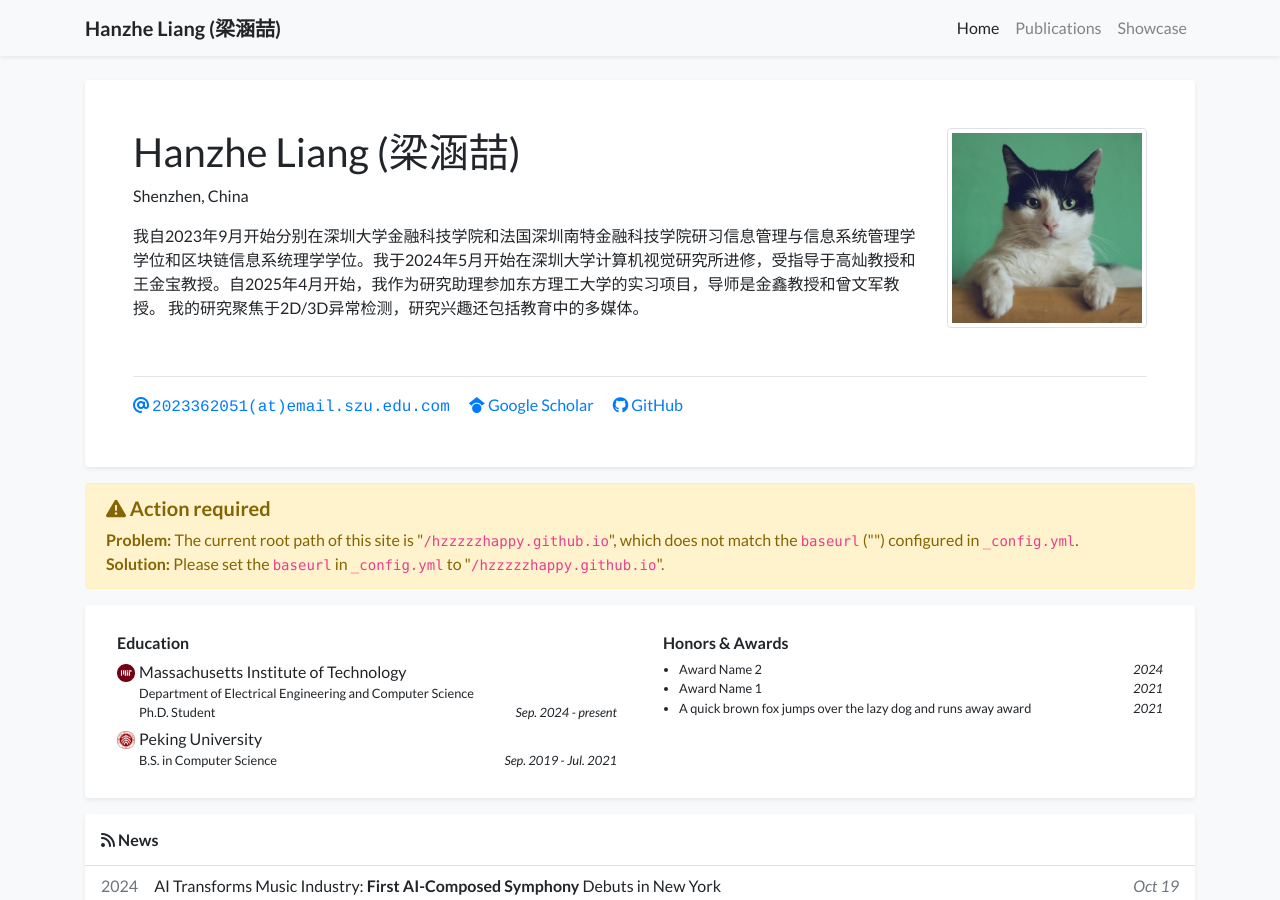
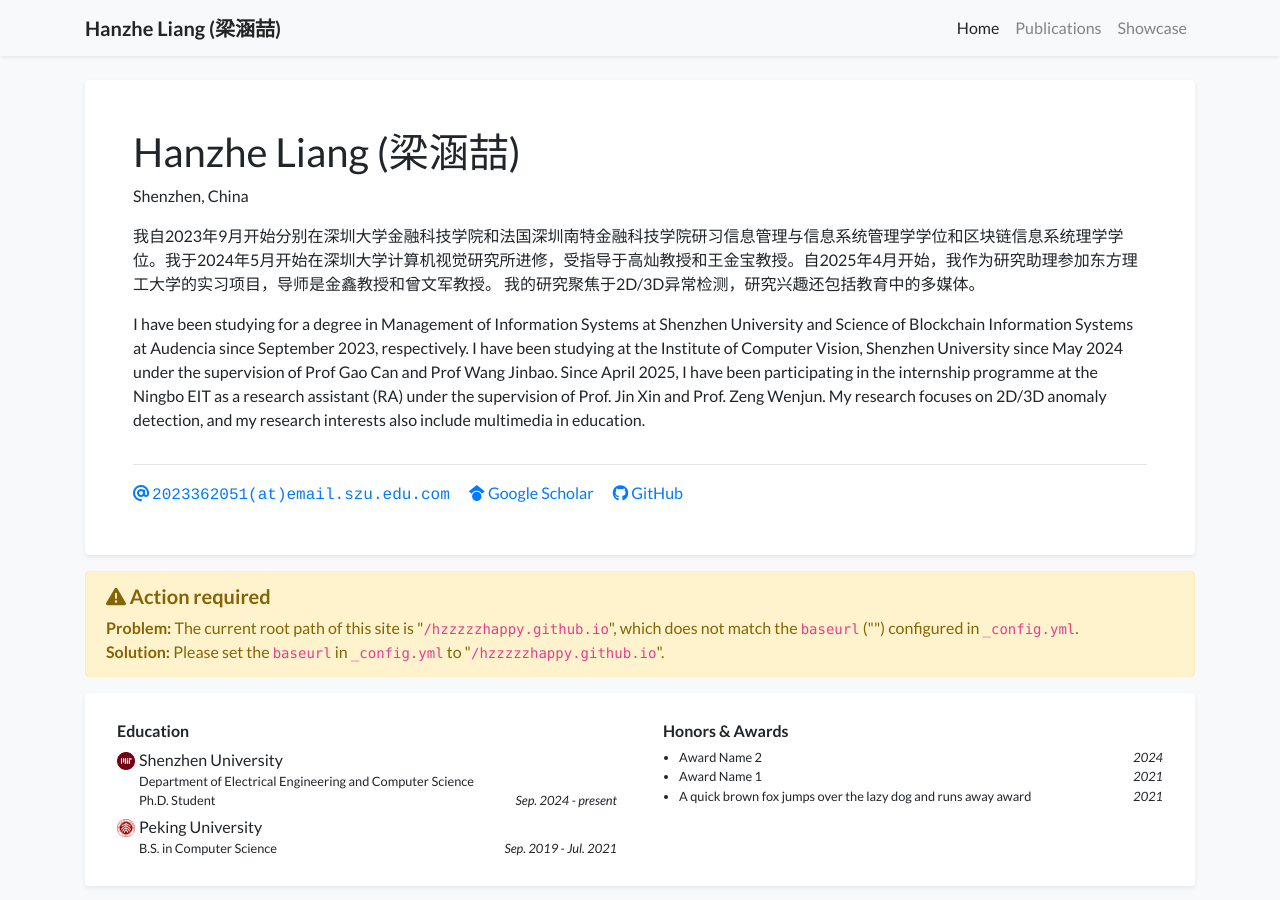
Before and after one commit to hzzzzzhappy/hzzzzzhappy.github.io, a Jekyll site: the page built from index.html, in a window 1280 px wide and 900 px high. Built offline with Jekyll 4.4.1, drawn with Linux system fonts in a browser that asks for light colours; nearby versions of some CDN libraries; a style sheet for code colours, icons or effects is not loaded.

Commit message:
Update profile.yml

```diff
--- a/_data/profile.yml
+++ b/_data/profile.yml
@@ -23,13 +23,16 @@ short_bio: >-
     我自2023年9月开始分别在深圳大学金融科技学院和法国深圳南特金融科技学院研习信息管理与信息系统管理学学位和区块链信息系统理学学位。我于2024年5月开始在深圳大学计算机视觉研究所进修，受指导于高灿教授和王金宝教授。自2025年4月开始，我作为研究助理参加东方理工大学的实习项目，导师是金鑫教授和曾文军教授。
     我的研究聚焦于2D/3D异常检测，研究兴趣还包括教育中的多媒体。
   </p>
-
-portrait_url: /assets/images/photos/portrait.jpg
-portrait_caption: >-
-  Photo by Manja Vitolic on Unsplash (this caption is optional, comment it out to disable).
+  <p>
+     I have been studying for a degree in Management of Information Systems at Shenzhen University and Science of Blockchain Information Systems at Audencia since September 2023, respectively. I have been studying at the Institute of Computer Vision, Shenzhen University since May 2024 under the supervision of Prof Gao Can and Prof Wang Jinbao.
+     Since April 2025, I have been participating in the internship programme at the Ningbo EIT as a research assistant (RA) under the supervision of Prof. Jin Xin and Prof. Zeng Wenjun. My research focuses on 2D/3D anomaly detection, and my research interests also include multimedia in education.
+  </p>
+# portrait_url: /assets/images/photos/portrait.jpg
+# portrait_caption: >-
+#   Photo by Manja Vitolic on Unsplash (this caption is optional, comment it out to disable).
 
 education:
-- name: Massachusetts Institute of Technology
+- name: Shenzhen University
   logo: /assets/images/badges/MIT_Social_circle.png
   position: >-
     Department of Electrical Engineering and Computer Science <br/>
```
